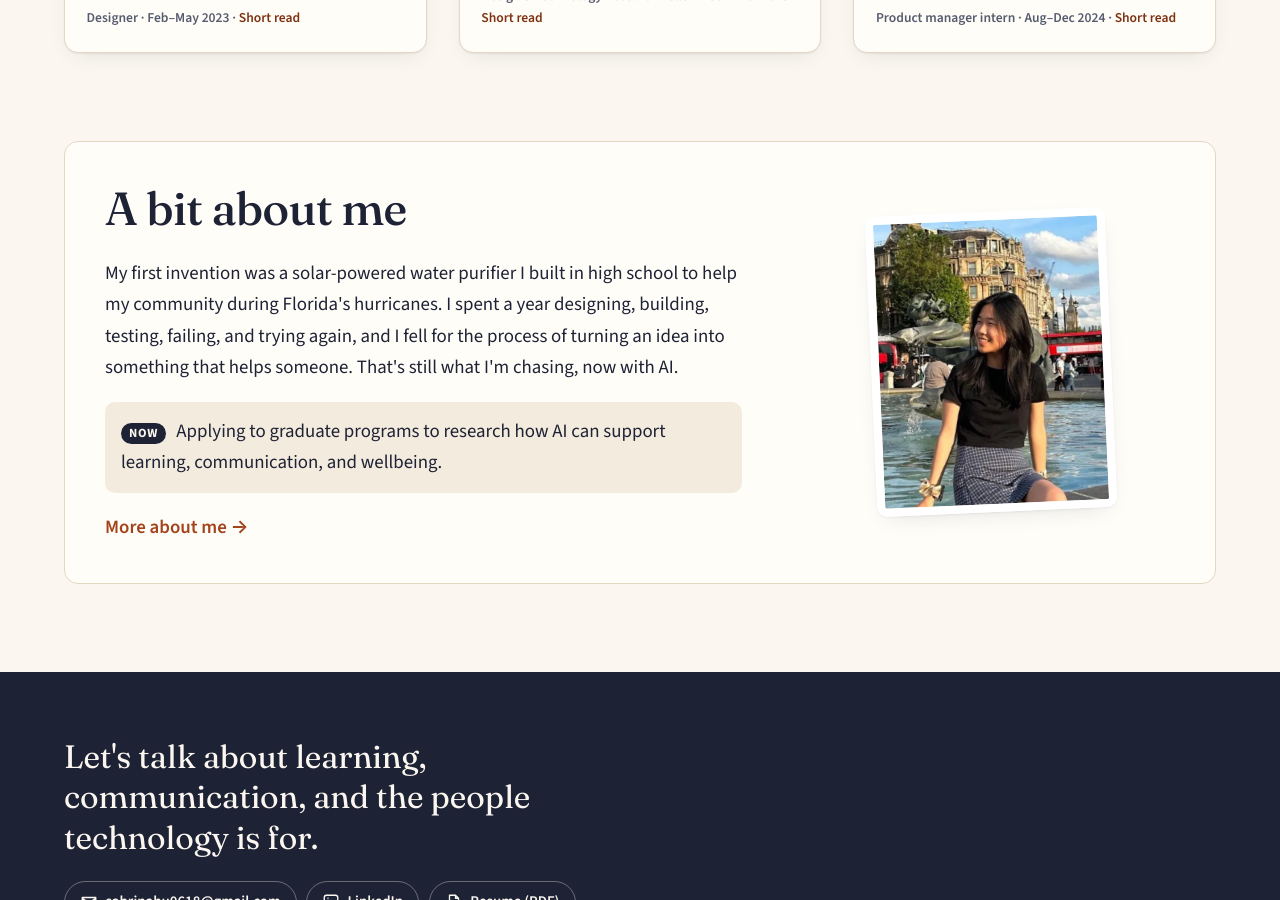
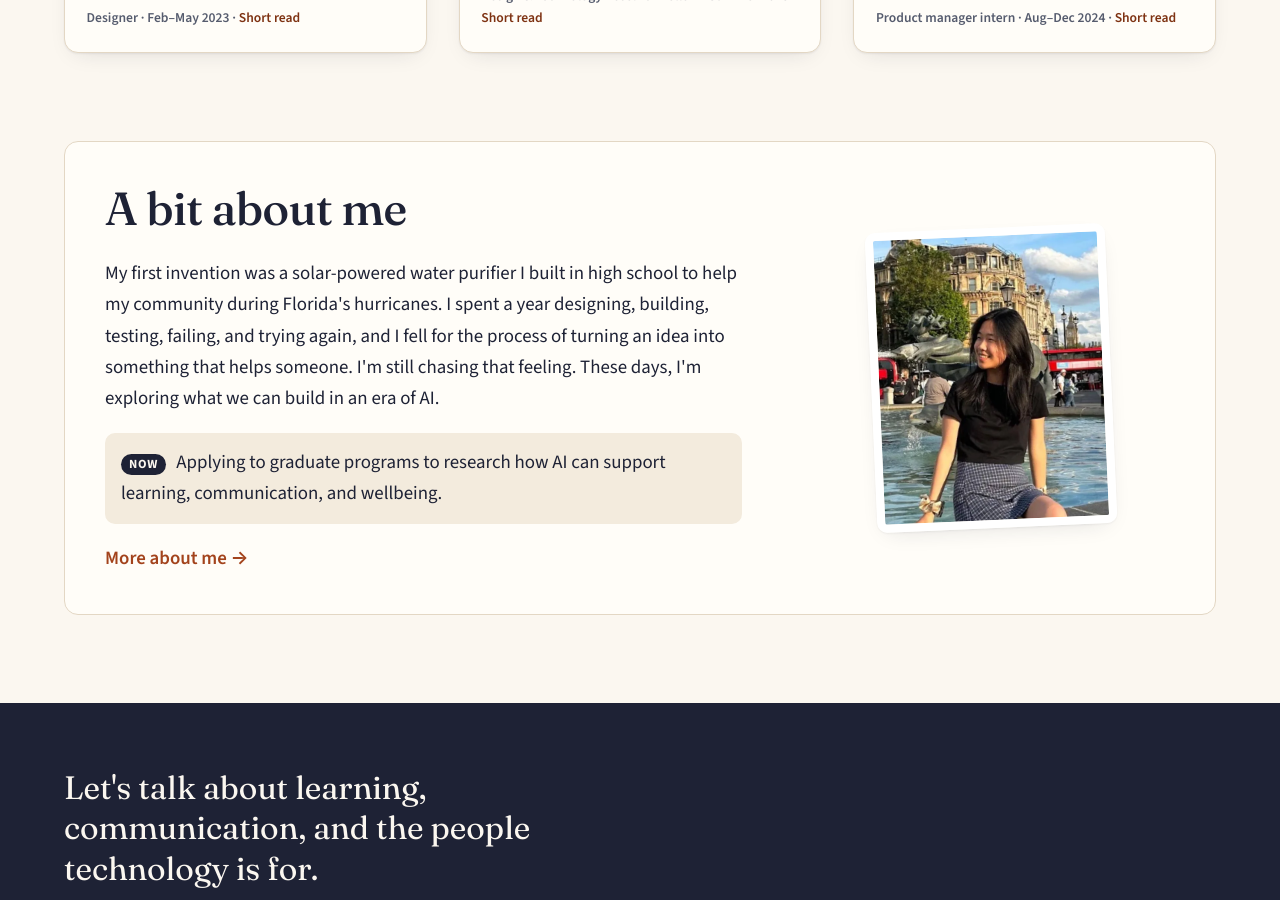
Before and after one commit to sabrinahu618/portfolio, a Jekyll site: the page built from index.html, in a window 1280 px wide and 900 px high, scrolled down 2565 px. Built offline with Jekyll 4.4.1, drawn with Linux system fonts in a browser that asks for light colours.

Commit message:
Homepage: reword the about-me closing line
Co-Authored-By: Claude Opus 5.5 <noreply@anthropic.com>
Claude-Session: https://claude.ai/code/session_01HybnYJGYPLDq5hkAYptQSd

```diff
--- a/index.html
+++ b/index.html
@@ -51,7 +51,7 @@ body_class: home
   <div class="home-about__inner">
     <div class="prose-width">
     <h2 id="home-about-title" class="section-title">A bit about me</h2>
-    <p>My first invention was a solar-powered water purifier I built in high school to help my community during Florida's hurricanes. I spent a year designing, building, testing, failing, and trying again, and I fell for the process of turning an idea into something that helps someone. That's still what I'm chasing, now with AI.</p>
+    <p>My first invention was a solar-powered water purifier I built in high school to help my community during Florida's hurricanes. I spent a year designing, building, testing, failing, and trying again, and I fell for the process of turning an idea into something that helps someone. I'm still chasing that feeling. These days, I'm exploring what we can build in an era of AI.</p>
     <p class="now"><span class="now__label">Now</span> {{ p.now }}</p>
     <a class="arrow-link" href="{{ '/about/' | relative_url }}">More about me <span aria-hidden="true">→</span></a>
     </div>
```
